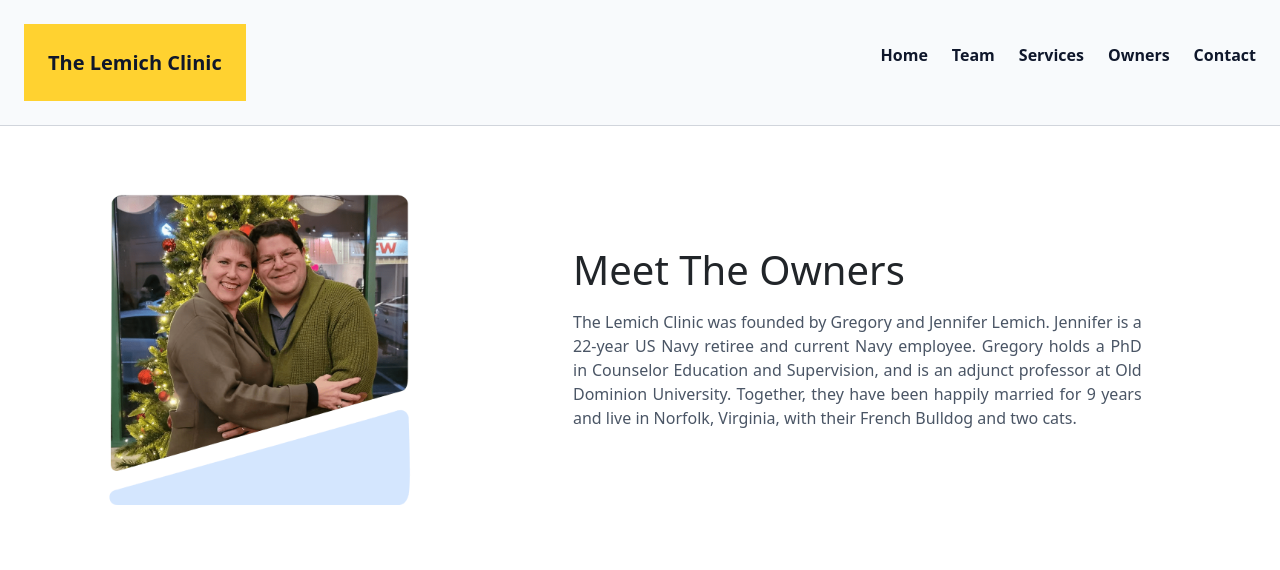
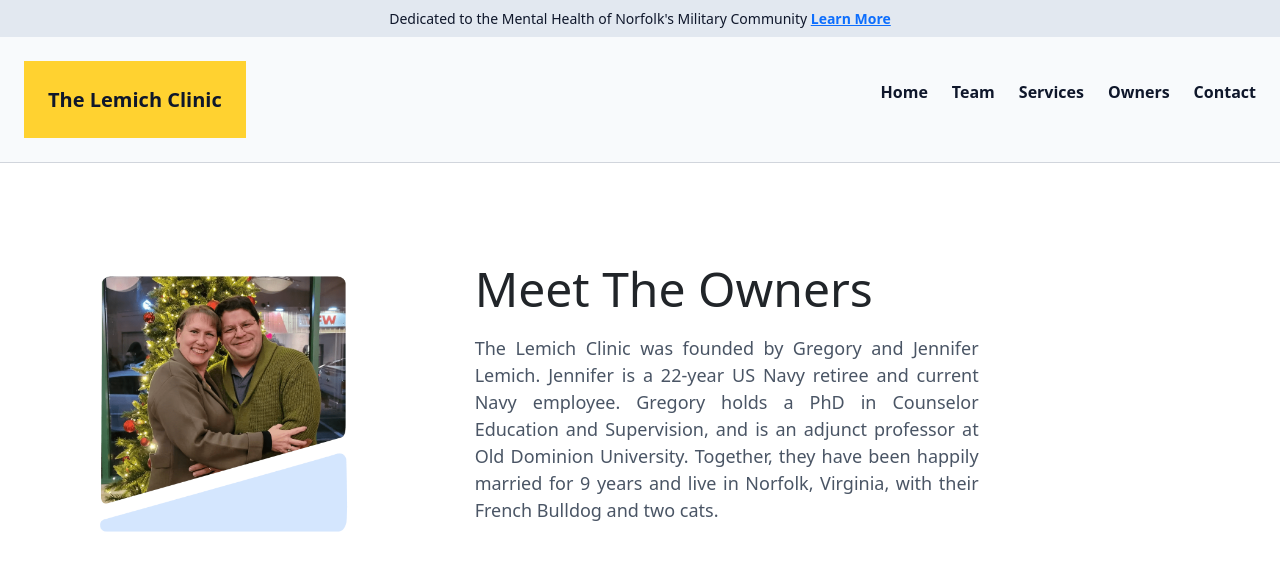
Before and after one commit to alexgoodestudio/lemich_clinic, a React (Vite) app: page /owners in a window 1280 px wide. Shown: the top 570 px of the page. Built offline with nearby package versions, Linux system fonts and the light colour scheme.

Commit message:
nav banner

```diff
--- a/src/App.jsx
+++ b/src/App.jsx
@@ -1,11 +1,12 @@
 
 import Nav from './assets/Components/Nav'
+import NavBanner from './assets/Components/NavBanner'
 import WebRoutes from './WebRoutes'
 
 function App() {
   return (
     <>
-
+      <NavBanner/>
       <Nav/>
       <WebRoutes/>
     </>
--- a/src/assets/Components/Banner.jsx
+++ b/src/assets/Components/Banner.jsx
@@ -37,14 +37,14 @@ function Banner() {
   return (
     <div
       ref={marqueeRef}
-      className="overflow-hidden  text-slate-600 bg-slate-100 whitespace-nowrap relative w-full "
+      className="overflow-hidden  text-slate-700 bg-slate-50 whitespace-nowrap relative w-full "
       style={{ height: '120px' }}
     >
       <h1
         ref={textRef}
         className="text-5xl font-extrabold py-5 absolute top-1/2 transform -translate-y-1/2  text-transparent bg-clip-text "
       >
-        Request confidential mental health support today &nbsp; <span className='mx-3'>•</span> &nbsp; Located in Norfolk, Virginia &nbsp; <span className='mx-3'>•</span> &nbsp; Request confidential mental health support today &nbsp; <span className='mx-3'>•</span> &nbsp; Located in Norfolk, Virginia &nbsp; <span className='mx-3'>•</span> &nbsp;
+        Request confidential mental health support today &nbsp; <span className='mx-3'>•</span> &nbsp; Located in Norfolk, Virginia &nbsp; <span className='mx-3'>•</span> &nbsp; Request confidential mental health support today &nbsp; <span className='mx-3'>•</span> &nbsp; Located in Norfolk, Virginia &nbsp; <span className='mx-3'>•</span> &nbsp;Request confidential mental health support today &nbsp; <span className='mx-3'>•</span> &nbsp; Located in Norfolk, Virginia &nbsp; <span className='mx-3'>•</span> &nbsp; Request confidential mental health support today &nbsp; <span className='mx-3'>•</span> &nbsp; Located in Norfolk, Virginia &nbsp; <span className='mx-3'>•</span> &nbsp;
       </h1>
     </div>
   );
--- a/src/assets/Components/Footer.jsx
+++ b/src/assets/Components/Footer.jsx
@@ -2,7 +2,7 @@
 
 function Footer() {
   return (
-    <footer className="bg-slate-200 px-6 pt-12 pb-8 text-center md:text-left">
+    <footer className="bg-slate-2ç00 px-6 pt-12 pb-8 text-center md:text-left">
       <div className="container mx-auto grid grid-cols-1 md:grid-cols-4 gap-8 max-w-6xl">
         <div className="flex flex-col space-y-3 md:pr-6 text-start">
 
--- a/src/assets/Components/Hero.jsx
+++ b/src/assets/Components/Hero.jsx
@@ -51,11 +51,11 @@ function Hero() {
             <img src={unit} alt="creek" className="w-100 h-auto rounded-lg shadow-lg" />
           </div>
           <div className="col-lg-2 p-5 border-l border-l-gray-300">
-<p className="border-b py-2 border-b-gray-300">PTSD Treatment</p>
-<p className="border-b py-2 border-b-gray-300">Trauma Therapy</p>
-<p className="border-b py-2 border-b-gray-300">Family Counseling</p>
-<p className="border-b py-2 border-b-gray-300">Military Transitions</p>
-<p className="border-b py-2 border-b-gray-300">VA Paperwork</p>
+<p className="border-b py-2 border-b-gray-300 font-semibold">PTSD Treatment</p>
+<p className="border-b py-2 border-b-gray-300 font-semibold">Trauma Therapy</p>
+<p className="border-b py-2 border-b-gray-300 font-semibold">Family Counseling</p>
+<p className="border-b py-2 border-b-gray-300 font-semibold">Military Transitions</p>
+<p className="border-b py-2 border-b-gray-300 font-semibold">VA Paperwork</p>
           </div>
         </div>
         </div>
--- a/src/assets/Components/HeroBottomBanner.jsx
+++ b/src/assets/Components/HeroBottomBanner.jsx
@@ -4,7 +4,7 @@ function HeroBottomBanner() {
             <div className="text-start">
                 <p className="text-4xl mb-2">Your Mental Health Matters</p>
                 <p className="text-lg mb-4">Compassionate care for veterans and active duty service members.</p>
-                <button className="rounded px-5 py-4 bg-blue-200 text-slate-900" aria-label="Contact The Lemich Clinic">Contact Us</button>
+                <button className="rounded px-4 py-2 bg-blue-200 text-slate-900" aria-label="Contact The Lemich Clinic">Contact Us</button>
             </div>
         </div>
     )
--- a/src/assets/Components/Mission.jsx
+++ b/src/assets/Components/Mission.jsx
@@ -101,20 +101,12 @@ function Mission() {
           this.targets()[0].textContent = value + "+";
         }
       }, "-=1.5")
-      .to(statsRefs.current[3], {
-        textContent: "24/7",
-        duration: 2,
-        ease: "power2.out",
-        onUpdate: function() {
-          const progress = this.progress();
-          if (progress < 0.5) {
-            const hours = Math.round(progress * 48);
-            this.targets()[0].textContent = hours + "/7";
-          } else {
-            this.targets()[0].textContent = "24/7";
-          }
-        }
-      }, "-=1.5");
+.to(statsRefs.current[3], {
+  textContent: 14,
+  duration: 2,
+  snap: { textContent: 1 },
+  ease: "power2.out"
+}, "-=1.5");
 
   }, { scope: containerRef });
 
@@ -185,8 +177,8 @@ function Mission() {
     <div className="text-sm text-slate-500 mt-1">Service Members Helped</div>
   </div>
   <div className="col-6 col-lg-3 mb-4 mb-lg-0">
-    <div ref={el => statsRefs.current[3] = el} className="text-3xl font-bold text-slate-900">0/7</div>
-    <div className="text-sm text-slate-500 mt-1">Days Available</div>
+    <div ref={el => statsRefs.current[3] = el} className="text-3xl font-bold text-slate-900">0</div>
+    <div className="text-sm text-slate-500 mt-1">Clinicians</div>
   </div>
 </div>
 
--- /dev/null
+++ b/src/assets/Components/NavBanner.jsx
@@ -0,0 +1,9 @@
+function NavBanner() {
+    return (
+        <div className="bg-slate-200 text-slate-900 text-sm text-center p-2">
+            <p className="mb-0">Dedicated to the Mental Health of Norfolk's Military Community <a href="/services" className="underline font-semibold"> Learn More</a></p>
+        </div>
+    )
+}
+
+export default NavBanner;
--- a/src/assets/Components/Owners.jsx
+++ b/src/assets/Components/Owners.jsx
@@ -27,26 +27,26 @@ function Owners() {
         <title>Meet The Owners | The Lemich Clinic | Norfolk, VA</title>
       </Helmet>
 
-      <div className="row d-flex justify-content-center align-items-center">
+      <div className="row d-flex mt-5 justify-content-center align-items-center">
 
 
-        <div className="col-lg-4 text-center p-lg-0">
+        <div className="col-lg-4 text-center ps-lg-5">
           <img
             ref={logoRef}
             src={img4}
             alt="Gregory and Jennifer Lemich"
-            className="p-lg-5 p-0"
+            className="p-lg-5 p-0 "
           />
         </div>
 
-        <div className="col-lg-7 px-lg-5 px-4">
+        <div className="col-lg-6 px-lg-5 px-4">
 
-          <div className="p-lg-5 p-1">
-            <h1 className=" text-start text-gray-800">
+          <div className="ps-lg-1 pe-lg-5 p-1">
+            <h1 className=" text-start text-5xl text-gray-800">
               Meet The Owners
             </h1>
             <div className="text-center">
-              <p className=" text-gray-600 text-justify mt-3 mb-4">
+              <p className=" text-gray-600 text-lg text-justify mt-3 mb-4">
                 The Lemich Clinic was founded by Gregory and Jennifer Lemich.
                 Jennifer is a 22-year US Navy retiree and current Navy employee.
                 Gregory holds a PhD in Counselor Education and Supervision, and is
@@ -57,6 +57,7 @@ function Owners() {
             </div>
           </div>
         </div>
+          <div className="col-lg-2 "></div>
       </div>
     </div>
   );
```
